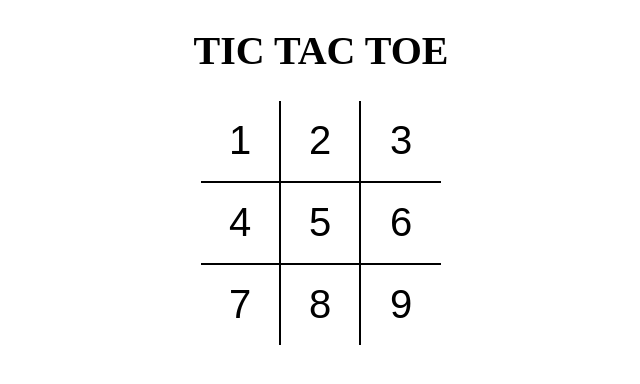
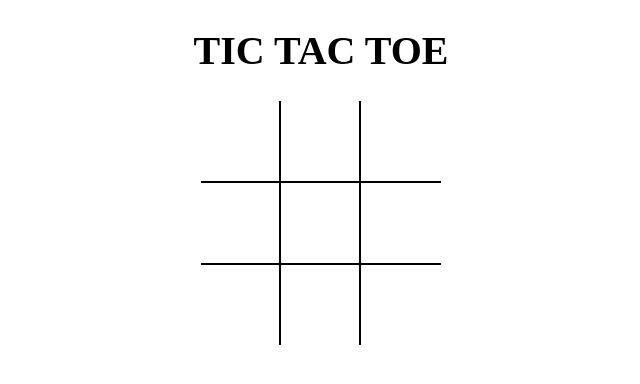
Before and after one commit to buttaRahul/tictactoe, a React (Vite) app: page / in a window 1280 px wide. Shown: the top 384 px of the page, without its empty margins (319-959 px from the left). Built offline with nearby package versions, Linux system fonts and the light colour scheme.

Commit message:
added state functionality and handles events

```diff
--- a/src/components/Board.jsx
+++ b/src/components/Board.jsx
@@ -1,23 +1,41 @@
-import React from 'react';
+import React, { useState } from 'react';
 import Square from './Square';
 
 const Board = () => {
+  const [boardState,setBoardState] = useState(Array(9).fill(null));
+  const [isSameUser,setIsSameUser] = useState(true);
+  // console.log(boardState);
+  const handleSquareClick = pos=>{
+    if(boardState[pos]) return;
+    setBoardState(prev=>{
+      return prev.map((value,index)=>{
+        if(index==pos) return isSameUser ? 'X' : 'O';
+        return value;
+      })
+    })
+    setIsSameUser(prev=> !prev)
+  }
+  const renderSquare = pos => {
+    return (
+      <Square value={boardState[pos]} onClick = {()=>{handleSquareClick(pos)}} />
+    );
+  }
   return (
     <div className='board'>
       <div className='board-row'>
-        <Square value={1}></Square>
-        <Square value={2}></Square>
-        <Square value={3}></Square>
+        {renderSquare(0)}
+        {renderSquare(1)}
+        {renderSquare(2)}
       </div>
       <div className='board-row'>
-        <Square value={4}></Square>
-        <Square value={5}></Square>
-        <Square value={6}></Square>
+        {renderSquare(3)}
+        {renderSquare(4)}
+        {renderSquare(5)}
       </div>
       <div className='board-row'>
-        <Square value={7}></Square>
-        <Square value={8}></Square>
-        <Square value={9}></Square>
+        {renderSquare(6)}
+        {renderSquare(7)}
+        {renderSquare(8)}
       </div>
     </div>
   );
--- a/src/components/Square.jsx
+++ b/src/components/Square.jsx
@@ -1,7 +1,7 @@
 import React from 'react';
 
-const Square = ({ value }) => {
-  return <button type="button" className='square'>{value}</button>;
+const Square = ({ value ,onClick}) => {
+  return <button type="button" className='square' onClick={onClick}>{value}</button>;
 };
 
 export default Square;
```
